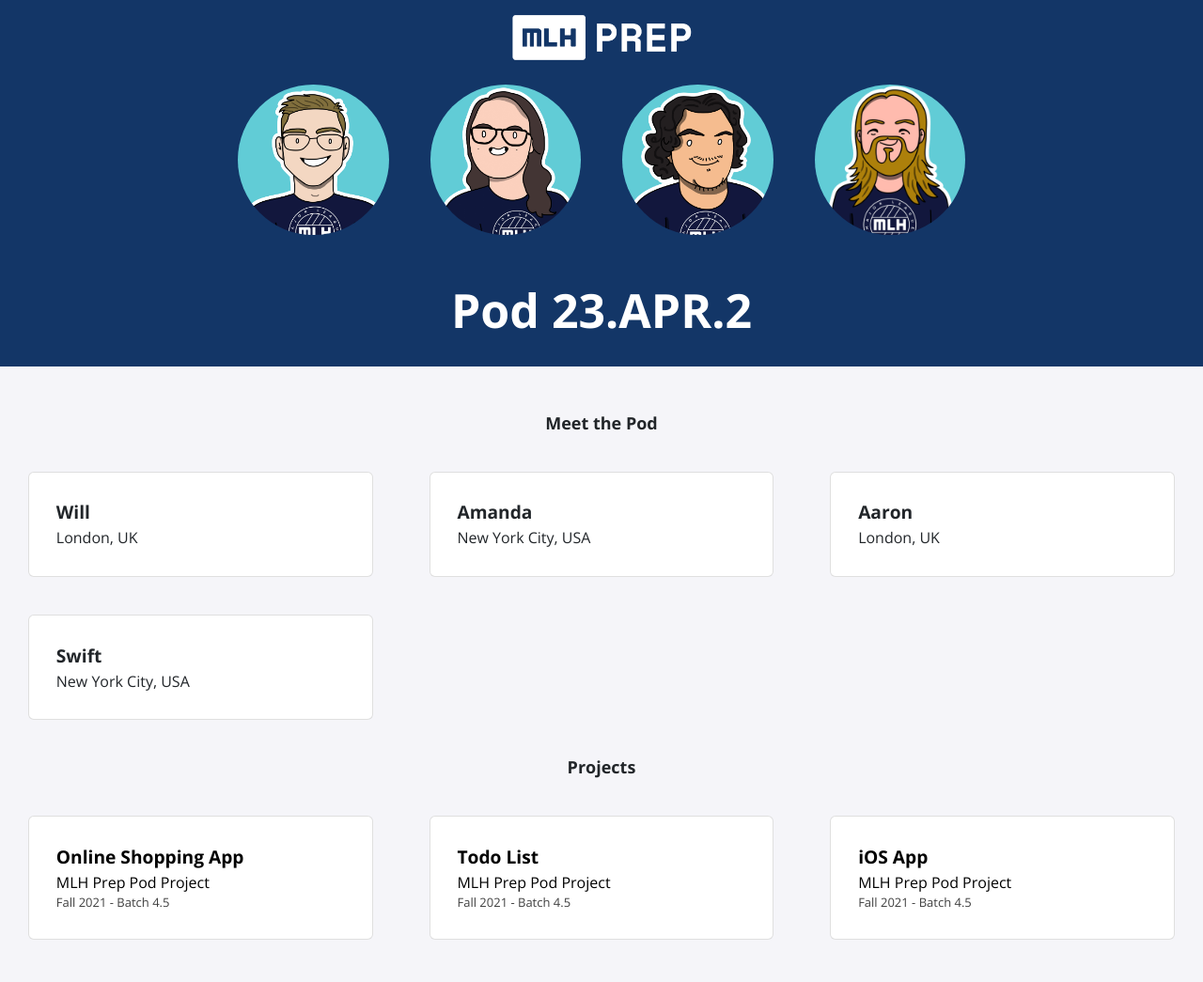
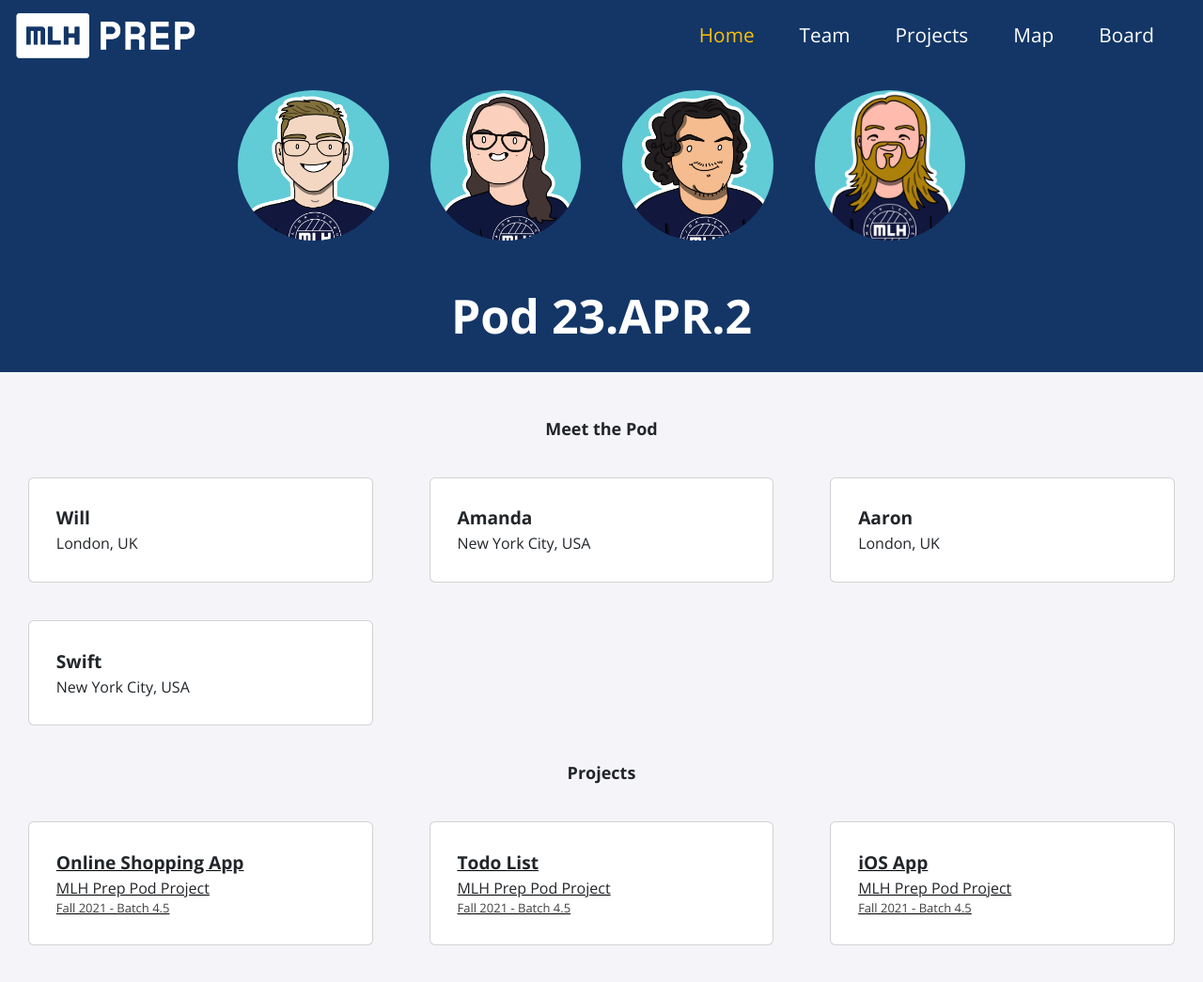
Before and after one commit to MLH-Fellowship/prep-portfolio-23.APR.PREP.2, a Jekyll site: the page built from index.html, in a window 1280 px wide and 1076 px high. Shown: the top 1045 px of the window at 94% size. Built offline with Jekyll 4.4.1, drawn with Linux system fonts in a browser that asks for light colours; nearby versions of some CDN libraries.

Commit message:
redo navbar and navlinks; make a backtotop btn

```diff
--- a/_includes/description.html
+++ b/_includes/description.html
@@ -1,3 +1,4 @@
+<div id="description">
     <h2>Meet the Pod</h2>
     <div class="card-container">
         {% for item in site.data.fellows %}
@@ -9,3 +10,4 @@
         </div>
         {% endfor %}
     </div>
+</div>
--- a/_includes/navbar.html
+++ b/_includes/navbar.html
@@ -1,4 +1,4 @@
-<header class="nav-bar">
+<!-- <header class="nav-bar">
     <div class="nav-content">
         <a href="{{ '/' | relative_url }}">
             <div class="nav-logo">
@@ -7,4 +7,74 @@
         </a>
 
     </div>
-</header>
+</header> -->
+
+<nav class="navbar sticky-top navbar-expand-lg navbar-dark bg-dark">
+    <div class="container-fluid">
+        <!-- <a class="navbar-brand" href="#">MLH-Prep-April-2</a> -->
+        <div class="nav-content">
+            <a href="{{ '/' | relative_url }}">
+                <div class="nav-logo">
+                    <img src="./assets/img/mlh-prep.png" />
+                    <!-- <p>hahahhahaha</p> -->
+                </div>
+            </a>
+
+        </div>
+        <button class="navbar-toggler" type="button" data-bs-toggle="collapse" data-bs-target="#navbarNavAltMarkup"
+            aria-controls="navbarNavAltMarkup" aria-expanded="false" aria-label="Toggle navigation">
+            <span class="navbar-toggler-icon"></span>
+        </button>
+        <div class="collapse navbar-collapse" id="navbarNavAltMarkup">
+            <div class="navbar-nav ms-auto">
+                <a class="nav-link active" aria-current="page" href="/">Home</a>
+                <a class="nav-link " aria-current="page" href="#description">Team</a>
+                <a class="nav-link" href="#projects">Projects</a>
+                <!-- id needs to be changed according to the map id -->
+                <a class="nav-link" href="#map">Map</a>
+                <a class="nav-link" href="#board">Board</a>
+
+                <!-- <a class="nav-link disabled">Disabled</a> -->
+            </div>
+        </div>
+    </div>
+</nav>
+
+<button onclick="topFunction()" id="BacktoTopBtn" title="Go to top">Back to Top</button>
+
+
+
+<script>
+    var navbarLinks = document.querySelectorAll('.navbar-nav .nav-link');
+
+    navbarLinks.forEach(function (link) {
+        link.addEventListener('click', function () {
+            navbarLinks.forEach(function (navlink) {
+                navlink.classList.remove('active');
+            });
+            this.classList.add('active');
+        });
+    });
+</script>
+
+<script>
+    // Get the button
+    var mybutton = document.getElementById("BacktoTopBtn");
+
+    // When the user scrolls down 20px from the top of the document, show the button
+    window.onscroll = function () { scrollFunction() };
+
+    function scrollFunction() {
+        if (document.body.scrollTop > 20 || document.documentElement.scrollTop > 20) {
+            mybutton.style.display = "block";
+        } else {
+            mybutton.style.display = "none";
+        }
+    }
+
+    // When the user clicks on the button, scroll to the top of the document
+    function topFunction() {
+        document.body.scrollTop = 0;
+        document.documentElement.scrollTop = 0;
+    }
+</script>
--- a/_includes/projects.html
+++ b/_includes/projects.html
@@ -1,3 +1,4 @@
+<div id="projects">
   <h2>Projects</h2>
   <div class="card-container">
     {% for item in site.data.projects %}
@@ -16,3 +17,4 @@
       </a>
       {% endfor %}
   </div>
+</div>
--- a/_sass/navbar.scss
+++ b/_sass/navbar.scss
@@ -34,3 +34,54 @@
     padding-top: 0px;
     padding-right: 0px;
 }
+
+.navbar.bg-dark {
+    background-color: #133667 !important;
+    font-size: 1.3rem;
+    /* Your custom color */
+}
+
+.navbar-dark .navbar-nav .nav-link {
+    margin-right: 2rem;
+    color: #fff;
+    /* set the color to white or another bright color */
+}
+
+// .navbar-dark .navbar-nav .nav-link:hover {
+//     color: #ffc107;
+//     /* set the color to white or another bright color */
+// }
+
+.navbar-dark .navbar-nav .nav-link.active {
+    color: #ffc107;
+    /* set the color to a bright yellow */
+}
+
+#BacktoTopBtn {
+    display: none;
+    position: fixed;
+    bottom: 20px;
+    right: 30px;
+    z-index: 99;
+    font-size: 1rem;
+    writing-mode: vertical-lr;
+    // transform: rotate(180deg);
+    border: none;
+    outline: none;
+    background-color: #133667;
+    opacity: 0.9;
+    // background-color: rgb(19, 54, 103, 0.8);
+    color: white;
+    cursor: pointer;
+    padding: 15px;
+    border-radius: 4px;
+}
+
+#BacktoTopBtn:hover {
+    // background-color: #555555;
+    color: #ffc107
+}
+
+html {
+    scroll-behavior: smooth;
+}
```
Also changed, not shown: _includes/header.html (+4 -4 lines). Lines whose indentation alone changed are shown as unchanged.
